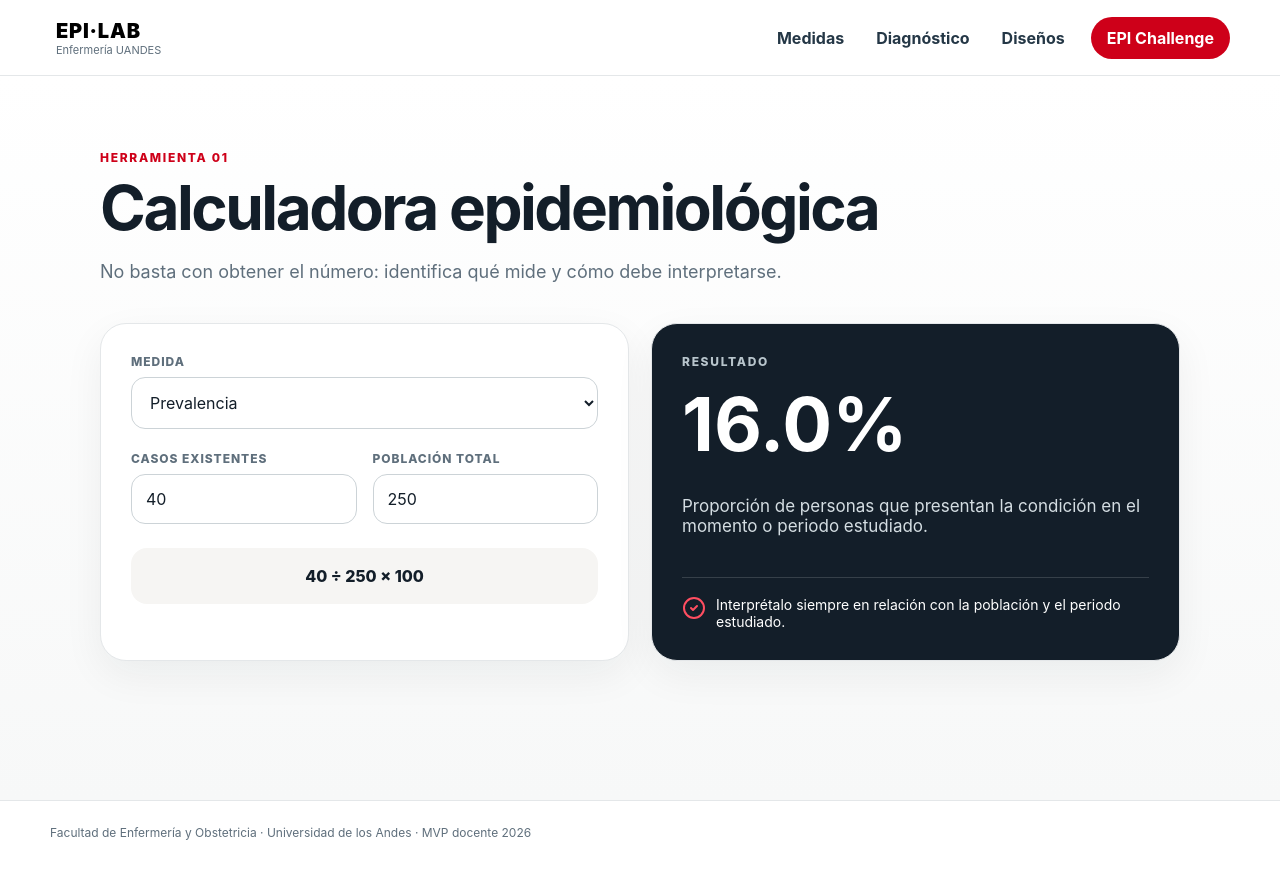
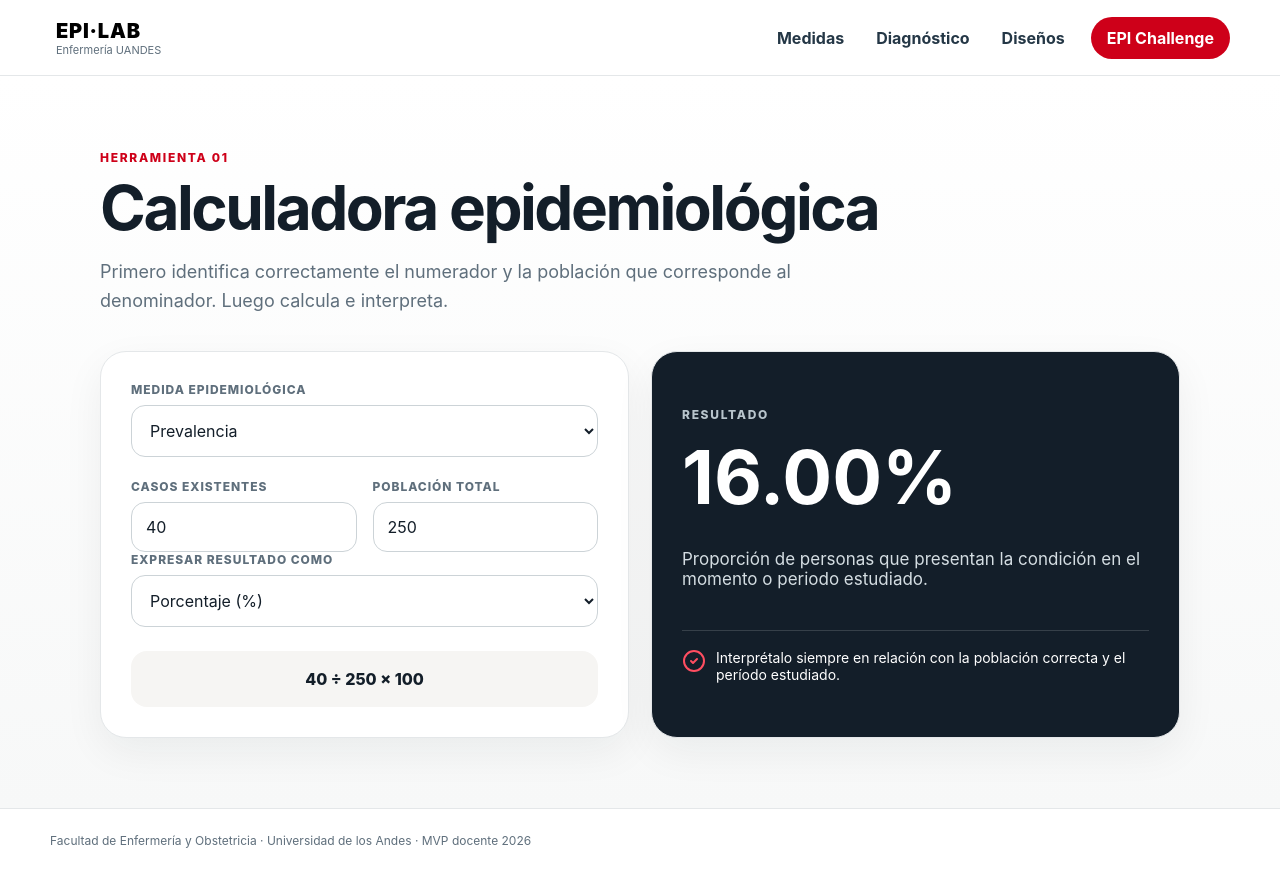
Before and after one commit to gsalgadoma/EpiLabEu, a Next.js app: page / in a window 1280 px wide. Both pictures are taken after a click on the button "Medidas". Built offline with nearby package versions, Linux system fonts and the light colour scheme.

Commit message:
Expand epidemiology calculator with population-specific inputs and multiple measures

```diff
--- a/app/page.tsx
+++ b/app/page.tsx
@@ -4,6 +4,16 @@ import { useMemo, useState } from 'react';
 import { Activity, ArrowRight, CheckCircle2, FlaskConical, HeartPulse, Microscope, RotateCcw, Stethoscope } from 'lucide-react';
 
 type Module = 'home' | 'medidas' | 'diagnostico' | 'disenos' | 'challenge';
+
+type MeasureConfig = {
+  label: string;
+  numeratorLabel: string;
+  denominatorLabel: string;
+  helper?: string;
+  interpretation: string;
+  defaultMultiplier: number;
+  denominatorMode?: 'direct' | 'atRisk';
+};
 
 const designs = [
   { q: 'Queremos estimar la frecuencia actual de obesidad en estudiantes de Enfermería.', a: 'Transversal', why: 'Mide exposición y desenlace en un punto o periodo definido.' },
@@ -13,6 +23,11 @@ const designs = [
 ];
 
 function percent(n: number) { return Number.isFinite(n) ? `${(n * 100).toFixed(1)}%` : '—'; }
+function formatResult(value: number, multiplier: number) {
+  if (!Number.isFinite(value)) return '—';
+  if (multiplier === 100) return `${(value * 100).toFixed(2)}%`;
+  return `${(value * multiplier).toFixed(2)} por ${multiplier.toLocaleString('es-CL')}`;
+}
 
 export default function Page() {
   const [module, setModule] = useState<Module>('home');
@@ -40,7 +55,7 @@ export default function Page() {
 
 function Home({ onGo }: { onGo: (m: Module) => void }) {
   const cards = [
-    ['medidas', Activity, '01', 'Medidas epidemiológicas', 'Prevalencia, incidencia, mortalidad y letalidad con interpretación aplicada.'],
+    ['medidas', Activity, '01', 'Medidas epidemiológicas', 'Prevalencia, incidencia, mortalidad, letalidad y otras medidas con interpretación aplicada.'],
     ['diagnostico', Microscope, '02', 'Pruebas diagnósticas', 'Tabla 2×2, sensibilidad, especificidad, VPP y VPN.'],
     ['disenos', FlaskConical, '03', 'Diseños epidemiológicos', 'Reconoce el diseño adecuado a partir de problemas de Enfermería.'],
     ['challenge', HeartPulse, '04', 'EPI Challenge', 'Caso integrador con decisiones, cálculo y retroalimentación inmediata.'],
@@ -72,17 +87,129 @@ function Shell({ kicker, title, text, children }: any) {
 }
 
 function Medidas() {
+  const configs: Record<string, MeasureConfig> = {
+    prevalencia: {
+      label: 'Prevalencia',
+      numeratorLabel: 'Casos existentes',
+      denominatorLabel: 'Población total',
+      interpretation: 'Proporción de personas que presentan la condición en el momento o periodo estudiado.',
+      defaultMultiplier: 100,
+    },
+    incidencia: {
+      label: 'Incidencia acumulada',
+      numeratorLabel: 'Casos nuevos durante el período',
+      denominatorLabel: 'Población en riesgo al inicio',
+      helper: 'La población en riesgo excluye a quienes ya tenían la enfermedad al inicio.',
+      interpretation: 'Proporción de personas en riesgo que desarrollan el evento durante el período.',
+      defaultMultiplier: 100,
+      denominatorMode: 'atRisk',
+    },
+    densidad: {
+      label: 'Tasa de incidencia',
+      numeratorLabel: 'Casos nuevos',
+      denominatorLabel: 'Personas-tiempo',
+      helper: 'Usa la suma del tiempo aportado por cada persona en seguimiento.',
+      interpretation: 'Velocidad con que aparecen casos nuevos en relación con el tiempo total observado.',
+      defaultMultiplier: 1000,
+    },
+    mortalidad: {
+      label: 'Mortalidad general',
+      numeratorLabel: 'Defunciones totales',
+      denominatorLabel: 'Población media del período',
+      interpretation: 'Frecuencia de muertes en la población durante el período.',
+      defaultMultiplier: 1000,
+    },
+    mortalidadEspecifica: {
+      label: 'Mortalidad específica por causa',
+      numeratorLabel: 'Defunciones por la causa',
+      denominatorLabel: 'Población correspondiente',
+      interpretation: 'Frecuencia de muertes por una causa específica en la población estudiada.',
+      defaultMultiplier: 100000,
+    },
+    letalidad: {
+      label: 'Letalidad',
+      numeratorLabel: 'Defunciones por la enfermedad',
+      denominatorLabel: 'Casos de la enfermedad',
+      interpretation: 'Proporción de personas enfermas que fallecen por esa enfermedad.',
+      defaultMultiplier: 100,
+    },
+    natalidad: {
+      label: 'Tasa de natalidad',
+      numeratorLabel: 'Nacidos vivos durante el período',
+      denominatorLabel: 'Población media del período',
+      interpretation: 'Frecuencia de nacidos vivos en relación con la población durante el período.',
+      defaultMultiplier: 1000,
+    },
+    ataque: {
+      label: 'Tasa de ataque',
+      numeratorLabel: 'Casos nuevos durante el brote',
+      denominatorLabel: 'Población expuesta o en riesgo',
+      interpretation: 'Proporción de personas expuestas que enferman durante un brote o episodio agudo.',
+      defaultMultiplier: 100,
+    },
+  };
+
   const [type, setType] = useState('prevalencia');
-  const [a, setA] = useState(40); const [b, setB] = useState(250);
-  const result = b > 0 ? a / b : NaN;
-  const labels:any = {
-    prevalencia:['Casos existentes','Población total','Proporción de personas que presentan la condición en el momento o periodo estudiado.'],
-    incidencia:['Casos nuevos','Población en riesgo','Proporción de personas en riesgo que desarrollan el evento durante el periodo.'],
-    mortalidad:['Defunciones','Población','Frecuencia de muertes en la población durante el periodo.'],
-    letalidad:['Defunciones por la enfermedad','Casos de la enfermedad','Proporción de personas enfermas que fallecen por esa enfermedad.']
-  };
-  return <Shell kicker="HERRAMIENTA 01" title="Calculadora epidemiológica" text="No basta con obtener el número: identifica qué mide y cómo debe interpretarse.">
-    <div className="tool-grid"><div className="panel"><label>Medida</label><select value={type} onChange={e=>setType(e.target.value)}><option value="prevalencia">Prevalencia</option><option value="incidencia">Incidencia acumulada</option><option value="mortalidad">Mortalidad</option><option value="letalidad">Letalidad</option></select><div className="input-grid"><div><label>{labels[type][0]}</label><input type="number" value={a} onChange={e=>setA(+e.target.value)} /></div><div><label>{labels[type][1]}</label><input type="number" value={b} onChange={e=>setB(+e.target.value)} /></div></div><div className="formula">{a} ÷ {b} × 100</div></div><div className="result-card"><span>RESULTADO</span><strong>{percent(result)}</strong><p>{labels[type][2]}</p><div className="feedback"><CheckCircle2/> Interprétalo siempre en relación con la población y el periodo estudiado.</div></div></div>
+  const [numerator, setNumerator] = useState(40);
+  const [denominator, setDenominator] = useState(250);
+  const [totalPopulation, setTotalPopulation] = useState(1200);
+  const [existingCases, setExistingCases] = useState(80);
+  const [multiplier, setMultiplier] = useState(configs.prevalencia.defaultMultiplier);
+
+  const config = configs[type];
+  const effectiveDenominator = config.denominatorMode === 'atRisk'
+    ? Math.max(totalPopulation - existingCases, 0)
+    : denominator;
+  const result = effectiveDenominator > 0 ? numerator / effectiveDenominator : NaN;
+
+  function changeMeasure(next: string) {
+    setType(next);
+    setMultiplier(configs[next].defaultMultiplier);
+  }
+
+  return <Shell kicker="HERRAMIENTA 01" title="Calculadora epidemiológica" text="Primero identifica correctamente el numerador y la población que corresponde al denominador. Luego calcula e interpreta.">
+    <div className="tool-grid">
+      <div className="panel">
+        <label>Medida epidemiológica</label>
+        <select value={type} onChange={e=>changeMeasure(e.target.value)}>
+          {Object.entries(configs).map(([key, item]) => <option value={key} key={key}>{item.label}</option>)}
+        </select>
+
+        {config.denominatorMode === 'atRisk' ? <>
+          <div className="input-grid">
+            <div><label>Población total al inicio</label><input type="number" min="0" value={totalPopulation} onChange={e=>setTotalPopulation(+e.target.value)} /></div>
+            <div><label>Casos existentes al inicio</label><input type="number" min="0" value={existingCases} onChange={e=>setExistingCases(+e.target.value)} /></div>
+            <div><label>{config.numeratorLabel}</label><input type="number" min="0" value={numerator} onChange={e=>setNumerator(+e.target.value)} /></div>
+            <div><label>Población en riesgo calculada</label><input type="number" value={effectiveDenominator} readOnly /></div>
+          </div>
+          <div className="feedback">Población en riesgo = población total − casos existentes = {totalPopulation} − {existingCases} = <b>{effectiveDenominator}</b></div>
+        </> : <div className="input-grid">
+          <div><label>{config.numeratorLabel}</label><input type="number" min="0" value={numerator} onChange={e=>setNumerator(+e.target.value)} /></div>
+          <div><label>{config.denominatorLabel}</label><input type="number" min="0" value={denominator} onChange={e=>setDenominator(+e.target.value)} /></div>
+        </div>}
+
+        {config.helper && <div className="feedback">{config.helper}</div>}
+
+        <label>Expresar resultado como</label>
+        <select value={multiplier} onChange={e=>setMultiplier(+e.target.value)}>
+          <option value={100}>Porcentaje (%)</option>
+          <option value={1000}>Por 1.000</option>
+          <option value={10000}>Por 10.000</option>
+          <option value={100000}>Por 100.000</option>
+        </select>
+
+        <div className="formula">
+          {numerator} ÷ {effectiveDenominator || '—'} × {multiplier.toLocaleString('es-CL')}
+        </div>
+      </div>
+
+      <div className="result-card">
+        <span>RESULTADO</span>
+        <strong>{formatResult(result, multiplier)}</strong>
+        <p>{config.interpretation}</p>
+        <div className="feedback"><CheckCircle2/> Interprétalo siempre en relación con la población correcta y el período estudiado.</div>
+      </div>
+    </div>
   </Shell>;
 }
 
```
